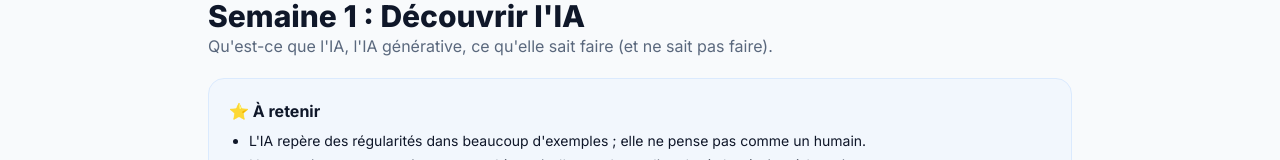
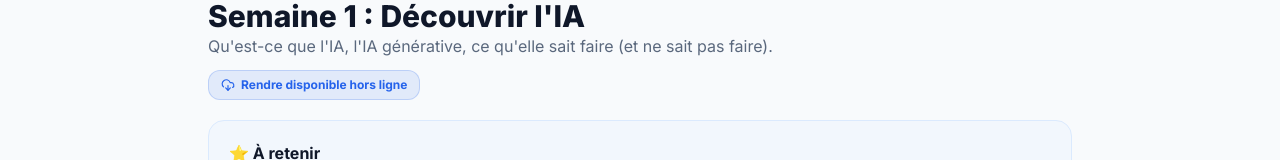
Before and after one commit to gmuntu/CS50X-Francophone, a Next.js app: page /formations/ia-essentiels/semaine/1 in a window 1280 px wide. Shown: the part 127-287 px from the top of the page. Built offline with nearby package versions, Linux system fonts and the light colour scheme; no server answers; the database is empty; sample sign-in values are in the browser's storage.

Commit message:
feat: bouton « Disponible hors ligne » dans les semaines de la formation IA
Co-Authored-By: Claude Opus 5.5 <noreply@anthropic.com>
Claude-Session: https://claude.ai/code/session_01JXgD8ragJ1vzYFC4jCvP2w

```diff
--- a/app/formations/ia-essentiels/semaine/[n]/page.tsx
+++ b/app/formations/ia-essentiels/semaine/[n]/page.tsx
@@ -8,6 +8,7 @@ import PodcastPlayer from '@/components/formations/ia/podcast-player';
 import WeekQuiz from '@/components/formations/ia/week-quiz';
 import SocrateChat from '@/components/formations/ia/socrate-chat';
 import VoiceTutor from '@/components/voice-tutor/voice-tutor';
+import OfflineLessonButton from '@/components/pwa/offline-lesson-button';
 import VoiceErrorBoundary from '@/components/voice-tutor/error-boundary';
 import { IA_SLUG, IA_TITLE, IA_WEEKS, IA_SYSTEM_PROMPT, getIaWeek, iaWeekContext } from '@/lib/courses/ia-essentiels';
 import { passedWeeks, isWeekOpen } from '@/lib/courses/progress';
@@ -36,6 +37,9 @@ export default async function IaWeekPage({ params }: { params: Promise<{ n: stri
         <div>
           <h1 className="text-2xl sm:text-3xl font-extrabold">Semaine {n} : {w.title}</h1>
           <p className="text-muted-foreground">{w.intro}</p>
+          <div className="mt-3">
+            <OfflineLessonButton lessonId={1000 + n} title={`${IA_TITLE} — Semaine ${n} : ${w.title}`} audioUrls={[]} />
+          </div>
         </div>
 
         {w.keyPoints && (
--- a/app/hors-ligne/page.tsx
+++ b/app/hors-ligne/page.tsx
@@ -28,7 +28,7 @@ export default function HorsLignePage() {
               <li key={l.id}>
                 {/* Lien classique (pas next/link) pour que le service worker serve la page enregistrée */}
                 <a href={l.path} className="flex items-center justify-between gap-3 bg-card border border-border rounded-xl p-4 hover:border-primary/40">
-                  <span className="font-bold text-sm text-foreground">Semaine {l.id} — {l.title}</span>
+                  <span className="font-bold text-sm text-foreground">{l.id >= 1000 ? l.title : `Semaine ${l.id} — ${l.title}`}</span>
                   {l.audio.length > 0 && (
                     <span className="inline-flex items-center gap-1 text-xs text-muted-foreground"><Volume2 className="w-3.5 h-3.5" /> {l.audio.length}</span>
                   )}
--- a/components/pwa/offline-lesson-button.tsx
+++ b/components/pwa/offline-lesson-button.tsx
@@ -34,7 +34,7 @@ export default function OfflineLessonButton({ lessonId, title, audioUrls }: Prop
       );
       setSaved(true);
       if (failed.length) toast.warning(`Semaine enregistrée, mais ${failed.length} podcast(s) n'ont pas pu être téléchargés.`);
-      else toast.success('Semaine disponible hors ligne : résumé et podcasts enregistrés.');
+      else toast.success(audioUrls.length ? 'Semaine disponible hors ligne : résumé et podcasts enregistrés.' : 'Semaine disponible hors ligne : résumé et dialogue du podcast enregistrés.');
     } catch {
       toast.error("Échec de l'enregistrement. Vérifiez votre connexion et l'espace libre.");
     } finally {
```
